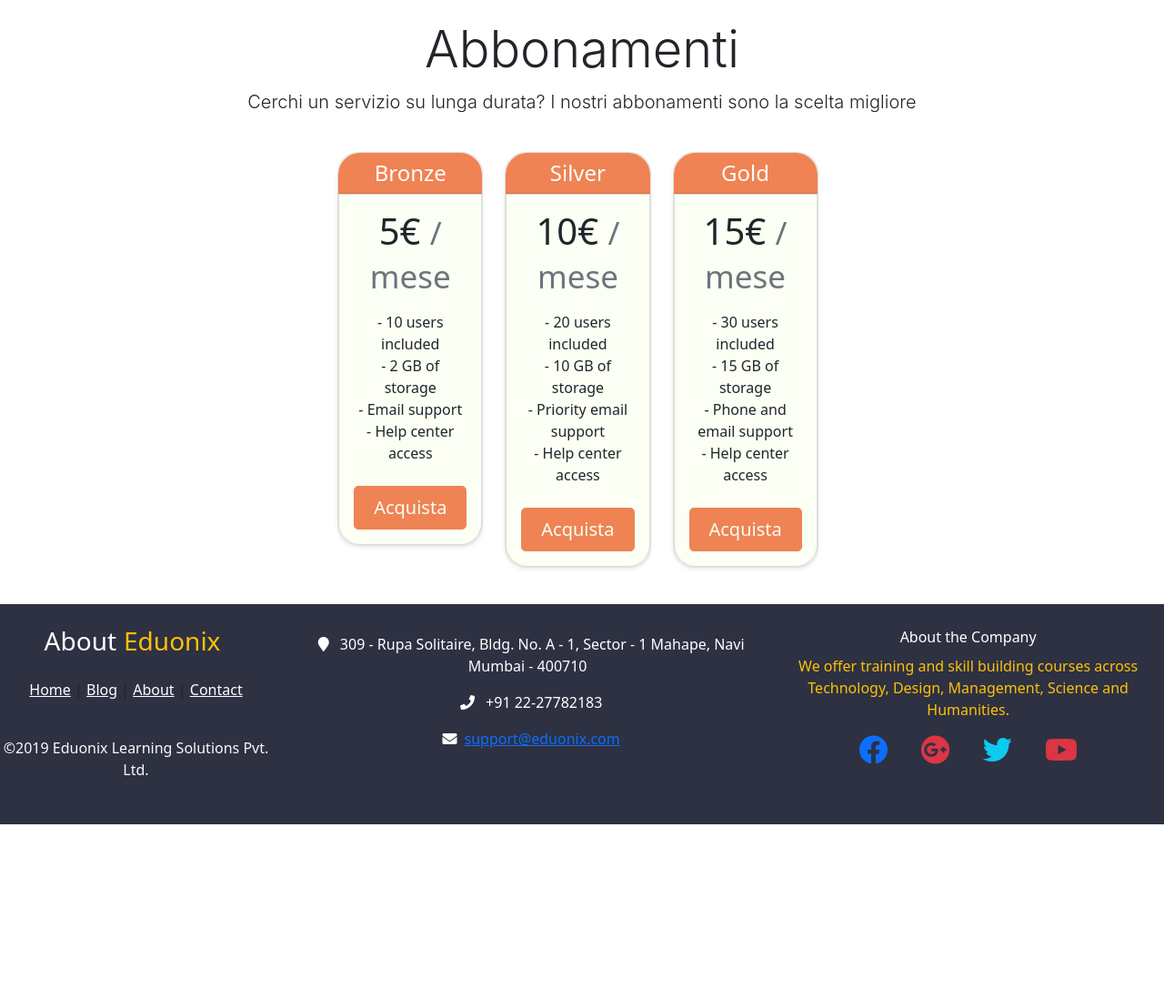
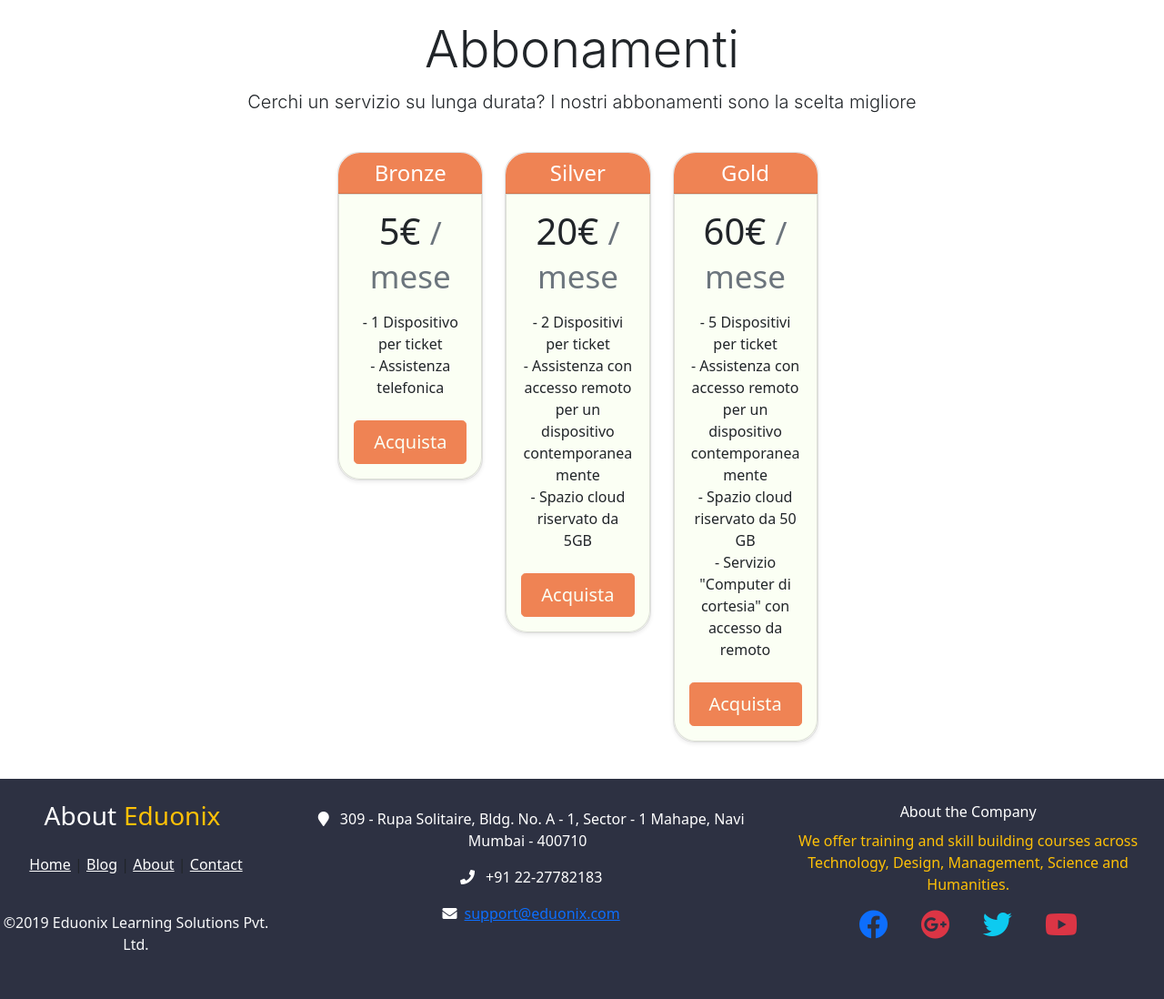
Before and after one commit to 4708696-UniGe/progetto_saw, a PHP site: page /php/products.php in a window 1280 px wide. Shown: the part 878-1976 px from the top of the page at 91% size. Before the commit the page ends 1784 px from the top, so only its background shows below. Run offline with PHP 8.4, Linux system fonts and the light colour scheme.

Commit message:
misc and monthly products detail

```diff
--- a/php/products.php
+++ b/php/products.php
@@ -98,10 +98,8 @@
                   <div class="card-body">
                     <h1 class="card-title pricing-card-title">5€ <small class="text-muted">/ mese</small></h1>
                     <ul class="list-unstyled mt-3 mb-4">
-                      <li>- 10 users included</li>
-                      <li>- 2 GB of storage</li>
-                      <li>- Email support</li>
-                      <li>- Help center access</li>
+                      <li>- 1 Dispositivo per ticket</li>
+                      <li>- Assistenza telefonica</li>
                     </ul>
                     <a  class="w-100 btn btn-lg btn-primary" href="chart.php" role="button">Acquista</a>
                   </div>
@@ -113,12 +111,11 @@
                     <h4 class="my-0 fw-normal">Silver</h4>
                   </div>
                   <div class="card-body">
-                    <h1 class="card-title pricing-card-title">10€ <small class="text-muted">/ mese</small></h1>
+                    <h1 class="card-title pricing-card-title">20€ <small class="text-muted">/ mese</small></h1>
                     <ul class="list-unstyled mt-3 mb-4">
-                      <li>- 20 users included</li>
-                      <li>- 10 GB of storage</li>
-                      <li>- Priority email support</li>
-                      <li>- Help center access</li>
+                      <li>- 2 Dispositivi per ticket</li>
+                      <li>- Assistenza con accesso remoto per un dispositivo contemporaneamente</li>
+                      <li>- Spazio cloud riservato da 5GB</li>
                     </ul>
                     <a  class="w-100 btn btn-lg btn-primary" href="chart.php" role="button">Acquista</a>
                   </div>
@@ -130,12 +127,12 @@
                     <h4 class="my-0 fw-normal">Gold</h4>
                   </div>
                   <div class="card-body">
-                    <h1 class="card-title pricing-card-title">15€ <small class="text-muted">/ mese</small></h1>
+                    <h1 class="card-title pricing-card-title">60€ <small class="text-muted">/ mese</small></h1>
                     <ul class="list-unstyled mt-3 mb-4">
-                      <li>- 30 users included</li>
-                      <li>- 15 GB of storage</li>
-                      <li>- Phone and email support</li>
-                      <li>- Help center access</li>
+                      <li>- 5 Dispositivi per ticket</li>
+                      <li>- Assistenza con accesso remoto per un dispositivo contemporaneamente</li>
+                      <li>- Spazio cloud riservato da 50 GB</li>
+                      <li>- Servizio "Computer di cortesia" con accesso da remoto</li>
                     </ul>
                      <a  class="w-100 btn btn-lg btn-primary" href="chart.php" role="button">Acquista</a>
                   </div>
@@ -223,10 +220,8 @@
                   <div class="card-body">
                     <h1 class="card-title pricing-card-title">5€ <small class="text-muted">/ mese</small></h1>
                     <ul class="list-unstyled mt-3 mb-4">
-                      <li>- 10 users included</li>
-                      <li>- 2 GB of storage</li>
-                      <li>- Email support</li>
-                      <li>- Help center access</li>
+                      <li>- 1 Dispositivo per ticket</li>
+                      <li>- Assistenza telefonica</li>
                     </ul>
                      <a class="w-80 btn btn-lg btn-primary" href="chart.php" role="button">Acquista</a>
                   </div>
@@ -238,12 +233,11 @@
                     <h4 class="my-0 fw-normal">Silver</h4>
                   </div>
                   <div class="card-body">
-                    <h1 class="card-title pricing-card-title">10€ <small class="text-muted">/ mese</small></h1>
+                    <h1 class="card-title pricing-card-title">20€ <small class="text-muted">/ mese</small></h1>
                     <ul class="list-unstyled mt-3 mb-4">
-                      <li>- 20 users included</li>
-                      <li>- 10 GB of storage</li>
-                      <li>- Priority email support</li>
-                      <li>- Help center access</li>
+                      <li>- 2 Dispositivi per ticket</li>
+                      <li>- Assistenza con accesso remoto per un dispositivo contemporaneamente</li>
+                      <li>- Spazio cloud riservato da 5GB</li>
                     </ul>
                      <a class="w-80 btn btn-lg btn-primary" href="chart.php" role="button">Acquista</a>
                   </div>
@@ -255,12 +249,12 @@
                     <h4 class="my-0 fw-normal">Gold</h4>
                   </div>
                   <div class="card-body">
-                    <h1 class="card-title pricing-card-title">15€ <small class="text-muted">/ mese</small></h1>
+                    <h1 class="card-title pricing-card-title">60€ <small class="text-muted">/ mese</small></h1>
                     <ul class="list-unstyled mt-3 mb-4">
-                      <li>- 30 users included</li>
-                      <li>- 15 GB of storage</li>
-                      <li>- Phone and email support</li>
-                      <li>- Help center access</li>
+                      <li>- 5 Dispositivi per ticket</li>
+                      <li>- Assistenza con accesso remoto per un dispositivo contemporaneamente</li>
+                      <li>- Spazio cloud riservato da 50 GB</li>
+                      <li>- Servizio "Computer di cortesia" con accesso da remoto</li>
                     </ul>
                      <a class="w-80 btn btn-lg btn-primary" href="chart.php" role="button">Acquista</a>
                   </div>
```
